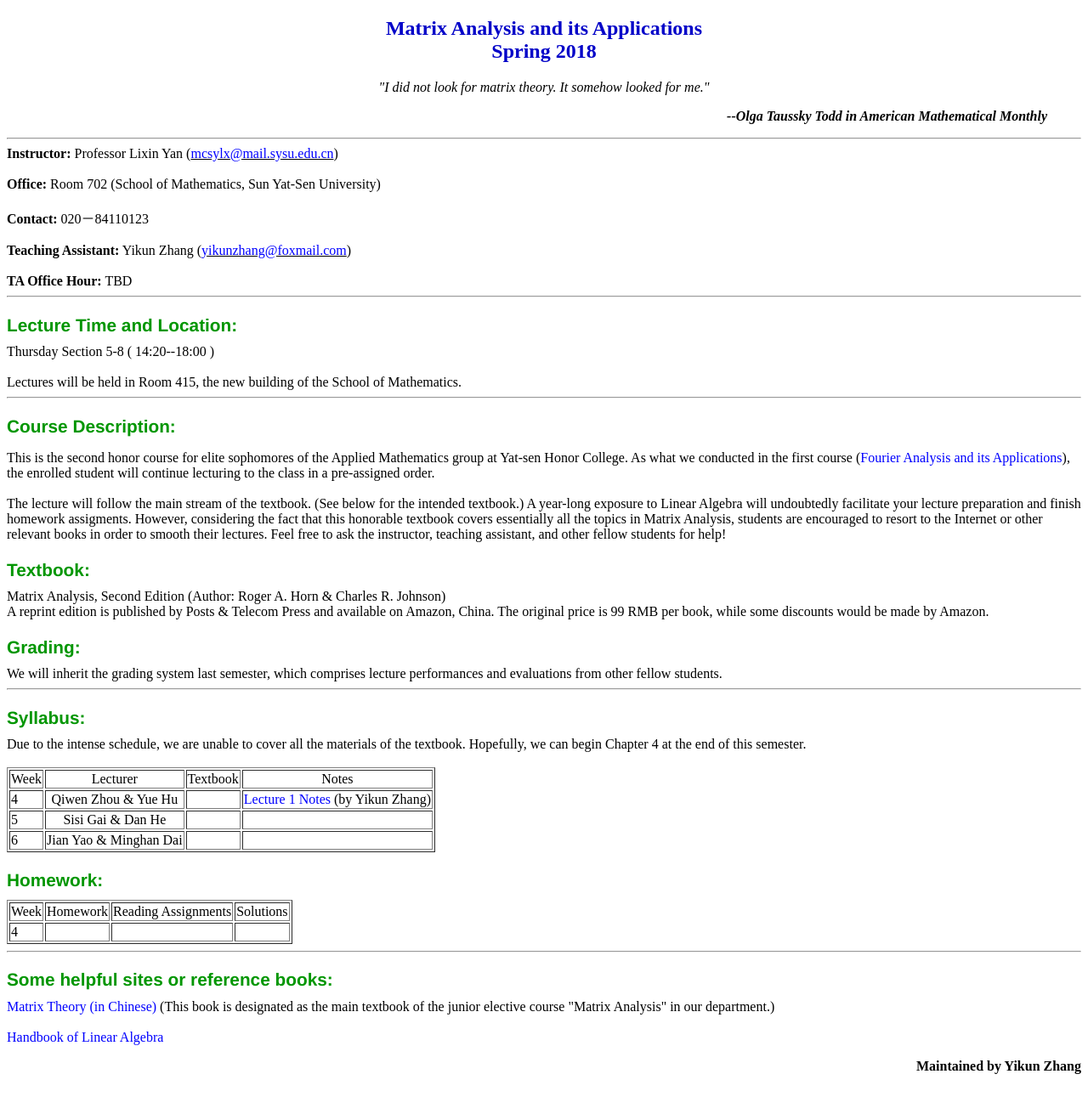
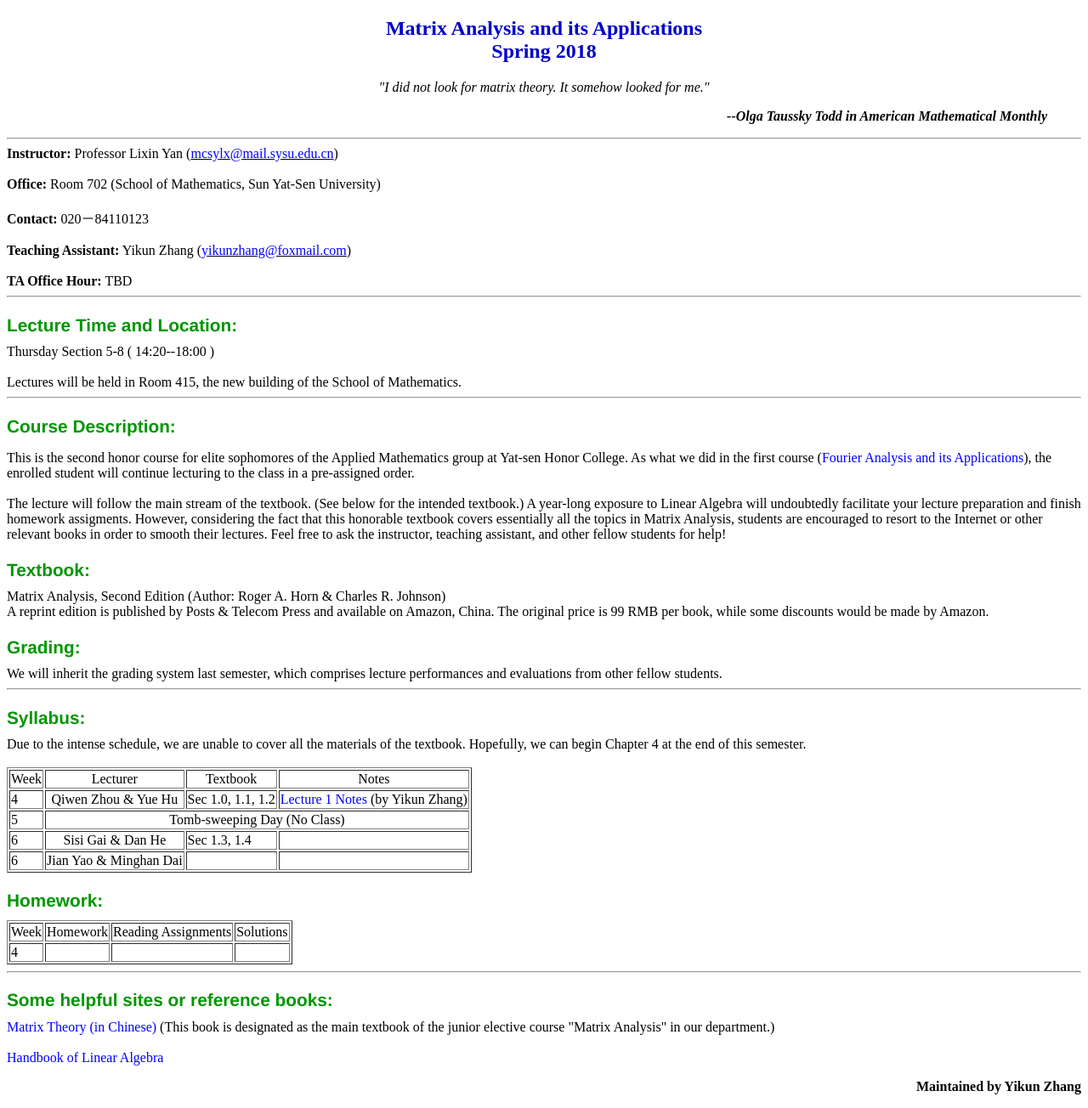
Before and after one commit to zhangyk8/zhangyk8.github.io, a Jekyll site: the page _teaching/matrix_analysis.html, which Jekyll copies as it is, in a window 1280 px wide. Shown: the whole page at 85% size. Built offline with Jekyll 4.4.1, drawn with Linux system fonts in a browser that asks for light colours; before the commit the page ends 1280 px from its top, so only the background shows below that.

Commit message:
Add files via upload

```diff
--- a/_teaching/matrix_analysis.html
+++ b/_teaching/matrix_analysis.html
@@ -60,7 +60,7 @@ Lectures will be held in Room 415, the new building of the School of Mathematics
    Course Description:
  </h3>
  <p>
-This is the second honor course for elite sophomores of the Applied Mathematics group at Yat-sen Honor College. As what we conducted in the first course (<a href="https://zhangyk8.github.io/teaching/fourier">Fourier Analysis and its Applications</a>), the enrolled student will continue lecturing to the class in a pre-assigned order.
+This is the second honor course for elite sophomores of the Applied Mathematics group at Yat-sen Honor College. As what we did in the first course (<a href="https://zhangyk8.github.io/teaching/fourier">Fourier Analysis and its Applications</a>), the enrolled student will continue lecturing to the class in a pre-assigned order.
 
 <br><br>
 The lecture will follow the main stream of the textbook. (See below for the intended textbook.) A year-long exposure to Linear Algebra will undoubtedly facilitate your lecture preparation and finish homework assigments. However, considering the fact that this honorable textbook covers essentially all the topics in Matrix Analysis, students are encouraged to resort to the Internet or other relevant books in order to smooth their lectures. Feel free to ask the instructor, teaching assistant, and other fellow students for help!
@@ -95,13 +95,17 @@ Syllabus:
   <TR>
     <TD> 4 </TD>
     <TD colspan="5" align="center"> Qiwen Zhou & Yue Hu </TD>
-    <TD colspan="6">  </TD>
+    <TD colspan="6"> Sec 1.0, 1.1, 1.2 </TD>
     <TD colspan="3" align="center"> <a href="file_spring2018/Lecture_1.pdf">Lecture 1 Notes</a> (by Yikun Zhang)</TD>
   </TR>
   <TR>
     <TD> 5 </TD>
+    <TD colspan="14" align="center"> Tomb-sweeping Day (No Class) </TD>
+  </TR>
+  <TR>
+    <TD> 6 </TD>
     <TD colspan="5" align="center"> Sisi Gai & Dan He </TD>
-    <TD colspan="6">  </TD>
+    <TD colspan="6"> Sec 1.3, 1.4 </TD>
     <TD colspan="3" align="center"> </TD>
   </TR>
   <TR>
```
